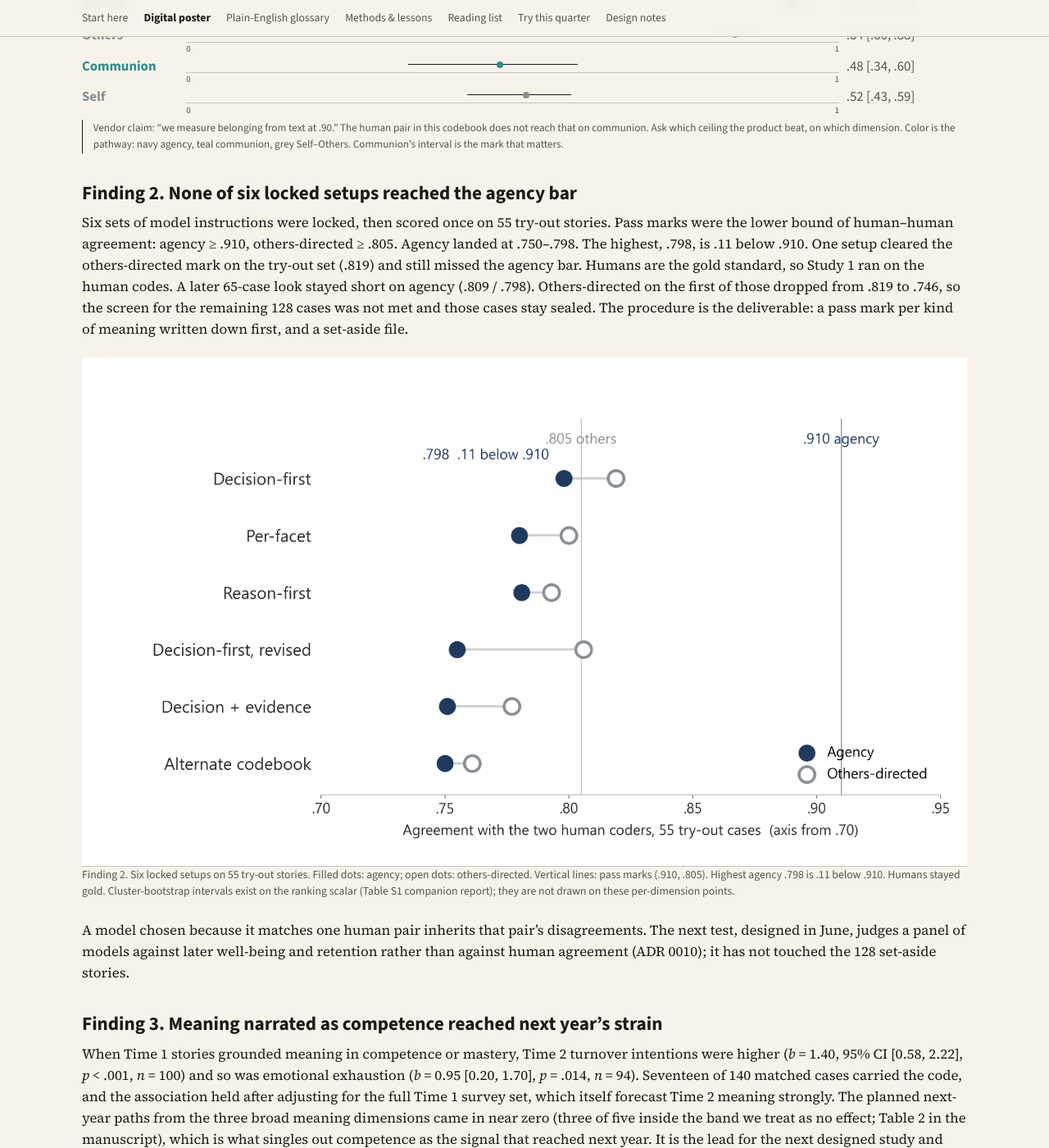
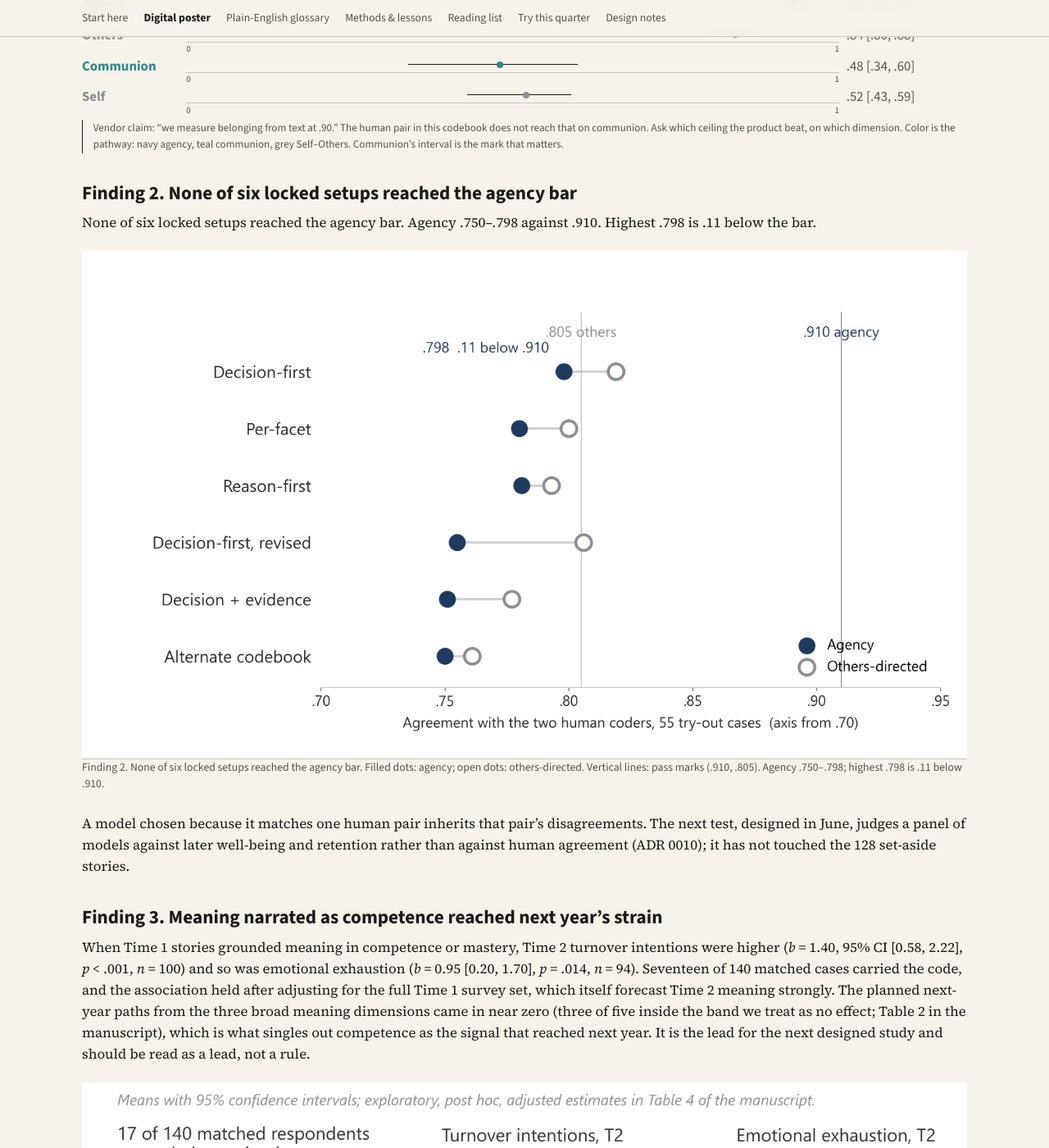
Before and after one commit to mjmonnot/mjmonnot.github.io, a Jekyll site: the page lec-2026/poster.html, which Jekyll copies as it is, in a window 1280 px wide and 1400 px high, scrolled down 3055 px. Shown: the whole window at 82% size. Built offline with Jekyll 4.4.1, drawn with Linux system fonts in a browser that asks for light colours.

Commit message:
LEC 2026: Finding 2 is the agency-bar miss only
Co-authored-by: Cursor <cursoragent@cursor.com>

```diff
--- a/lec-2026/index.html
+++ b/lec-2026/index.html
@@ -77,7 +77,7 @@
       <h3>What the studies found</h3>
       <ul class="clean">
         <li>Human coders agree strongly on agency (.93) and others-directed meaning (.84); communion (.48) and self-directed meaning (.52) need better human agreement before any model can be judged on them. The ceiling is dimension-specific, and it is now written down.</li>
-        <li>None of six locked setups reached the agency bar: .750–.798 against .910. The highest, .798, is .11 below the bar. Humans are the gold standard, so Study 1 ran on human codes. A later 65-case look stayed short on agency (.809 / .798); others-directed on the first of those dropped from .819 to .746, so the screen for the remaining 128 was not met and those cases stay sealed.</li>
+        <li>Finding 2. None of six locked setups reached the agency bar. Agency .750–.798 against .910. Highest .798 is .11 below the bar.</li>
         <li>Meaning narrated as competence or mastery at Time 1 went with higher turnover intentions and exhaustion a year later (17 of 140 matched cases; held after adjusting for the full Time 1 survey set). Exploratory, and the lead for the next designed study.</li>
         <li>The codes track concurrent self-reported meaningfulness (<em>r</em> = .20–.24), and felt meaning rises with the number of pathways narrated up to two, then levels.</li>
         <li>Nurses name the apparatus, not AI: seven AI events in 7,709 posts, none after 2021, against a steady one post in twenty about ratios, metrics, and charting across ten years. What rose was a sense of lacking control (+4 points, with a 2019–2021 site redesign under that rise), and what is at issue is control over how the work is done, not skill.</li>
--- a/lec-2026/methodology.html
+++ b/lec-2026/methodology.html
@@ -37,7 +37,7 @@
   <ul class="clean">
     <li><strong>Locking the drawers.</strong> Train / development / test, with development as a single selection pass, kept the substitution test a test: when the prompts missed, there was no path to a quiet retune.</li>
     <li><strong>Dimension-specific bars.</strong> Agency and others-directed meaning have human ceilings high enough to test against. Communion and self do not. Writing that down before the run was the difference between a clean verdict and a moving target.</li>
-    <li><strong>Humans stayed gold.</strong> None of the setups reached the human bar. The outcome models ran on the human codes.</li>
+    <li><strong>Humans stayed gold.</strong> None of six locked setups reached the agency bar. The outcome models ran on the human codes.</li>
     <li><strong>Reporting the registered estimates as they came in, then screening the rest.</strong> The competence–strain association would have been easy to promote. Labeling it exploratory, and putting the ~1,600-test ledger in the supplement, is what makes it usable later.</li>
     <li><strong>Internet Archive rather than a live crawl.</strong> The site’s terms forbid systematic retrieval. Snapshots are a completed historical corpus, with capture year stated as the time axis.</li>
     <li><strong>Parser repair as a data problem, not a collection problem.</strong> 2024–2025 posts looked empty because later pages store comments in a different HTML tag. Fixing the extractor recovered the years. No new live collection was added.</li>
@@ -45,7 +45,7 @@
 
   <h2>What we would do differently</h2>
   <ul class="clean">
-    <li><strong>Substitution on this codebook.</strong> Six locked sets of instructions peaked at agency .798, which is .11 below the .910 bar. Humans stayed gold. The next instrument is a panel judged on outcomes, not on matching one human pair.</li>
+    <li><strong>Substitution on this codebook.</strong> None of six locked setups reached the agency bar. Agency .750–.798 against .910. Highest .798 is .11 below the bar. The next instrument is a panel judged on outcomes, not on matching one human pair.</li>
     <li><strong>Communal meaning as a confirmatory predictor.</strong> Human agreement = .48. We excluded it from the confirmatory family before estimation. Unadjusted Time 2 associations were not robust to unresolved cells.</li>
     <li><strong>Using later URL paths to recover board names.</strong> Newer allnurses links drop the forum slug. Hundreds of threads are unlabeled. Student boards leaked into a working-nurse frame.</li>
     <li><strong>Shipping forum rates before the transfer sheet is coded.</strong> The codebook is human-built. Comparing it to a second human coding of forum prose is the unfinished gate, not a claim that humans were never in the design.</li>
--- a/lec-2026/poster.html
+++ b/lec-2026/poster.html
@@ -90,10 +90,10 @@
   <p class="sidenote">Vendor claim: “we measure belonging from text at .90.” The human pair in this codebook does not reach that on communion. Ask which ceiling the product beat, on which dimension. Color is the pathway: navy agency, teal communion, grey Self–Others. Communion’s interval is the mark that matters.</p>
 
   <h2>Finding 2. None of six locked setups reached the agency bar</h2>
-  <p>Six sets of model instructions were locked, then scored once on 55 try-out stories. Pass marks were the lower bound of human–human agreement: agency ≥ .910, others-directed ≥ .805. Agency landed at .750–.798. The highest, .798, is .11 below .910. One setup cleared the others-directed mark on the try-out set (.819) and still missed the agency bar. Humans are the gold standard, so Study 1 ran on the human codes. A later 65-case look stayed short on agency (.809 / .798). Others-directed on the first of those dropped from .819 to .746, so the screen for the remaining 128 cases was not met and those cases stay sealed. The procedure is the deliverable: a pass mark per kind of meaning written down first, and a set-aside file.</p>
+  <p>None of six locked setups reached the agency bar. Agency .750–.798 against .910. Highest .798 is .11 below the bar.</p>
   <figure>
     <img src="assets/fig_prompts.png" alt="Six frozen prompts: agency and others-directed agreement against the two locked acceptance bars">
-    <figcaption>Finding 2. Six locked setups on 55 try-out stories. Filled dots: agency; open dots: others-directed. Vertical lines: pass marks (.910, .805). Highest agency .798 is .11 below .910. Humans stayed gold. Cluster-bootstrap intervals exist on the ranking scalar (Table S1 companion report); they are not drawn on these per-dimension points.</figcaption>
+    <figcaption>Finding 2. None of six locked setups reached the agency bar. Filled dots: agency; open dots: others-directed. Vertical lines: pass marks (.910, .805). Agency .750–.798; highest .798 is .11 below .910.</figcaption>
   </figure>
   <p>A model chosen because it matches one human pair inherits that pair’s disagreements. The next test, designed in June, judges a panel of models against later well-being and retention rather than against human agreement (ADR 0010); it has not touched the 128 set-aside stories.</p>
 
--- a/lec-2026/practice.html
+++ b/lec-2026/practice.html
@@ -32,7 +32,7 @@
     <ol>
       <li><strong>Set aside a file of comments nobody scores until the model is final.</strong> Ten percent, locked, never used as examples. Every look at it spends it. Validation done on comments that were also used to improve the instructions reports a precision that does not exist (Törnberg, 2024); this is the same discipline selection researchers use when they hold out test data and swap it only once (Koenig et al., 2023).</li>
       <li><strong>Write the pass mark down first, one per kind of meaning, from how well two trained people agree.</strong> In our data two coders agreed .93 on agency and .48 on belonging. Agency and belonging will not share a mark. If two trained people cannot see it, do not buy a model that claims it.</li>
-      <li><strong>Keep humans as gold until a model clears the mark they set.</strong> No set-aside comments in the practice pile, and no names or identifying details in the output. Our six setups did not reach the human bar. The paper ran on the human codes.</li>
+      <li><strong>Keep humans as gold until a model clears the mark they set.</strong> No set-aside comments in the practice pile, and no names or identifying details in the output. None of six locked setups reached the agency bar. The paper ran on the human codes.</li>
     </ol>
   </div>
 
```
